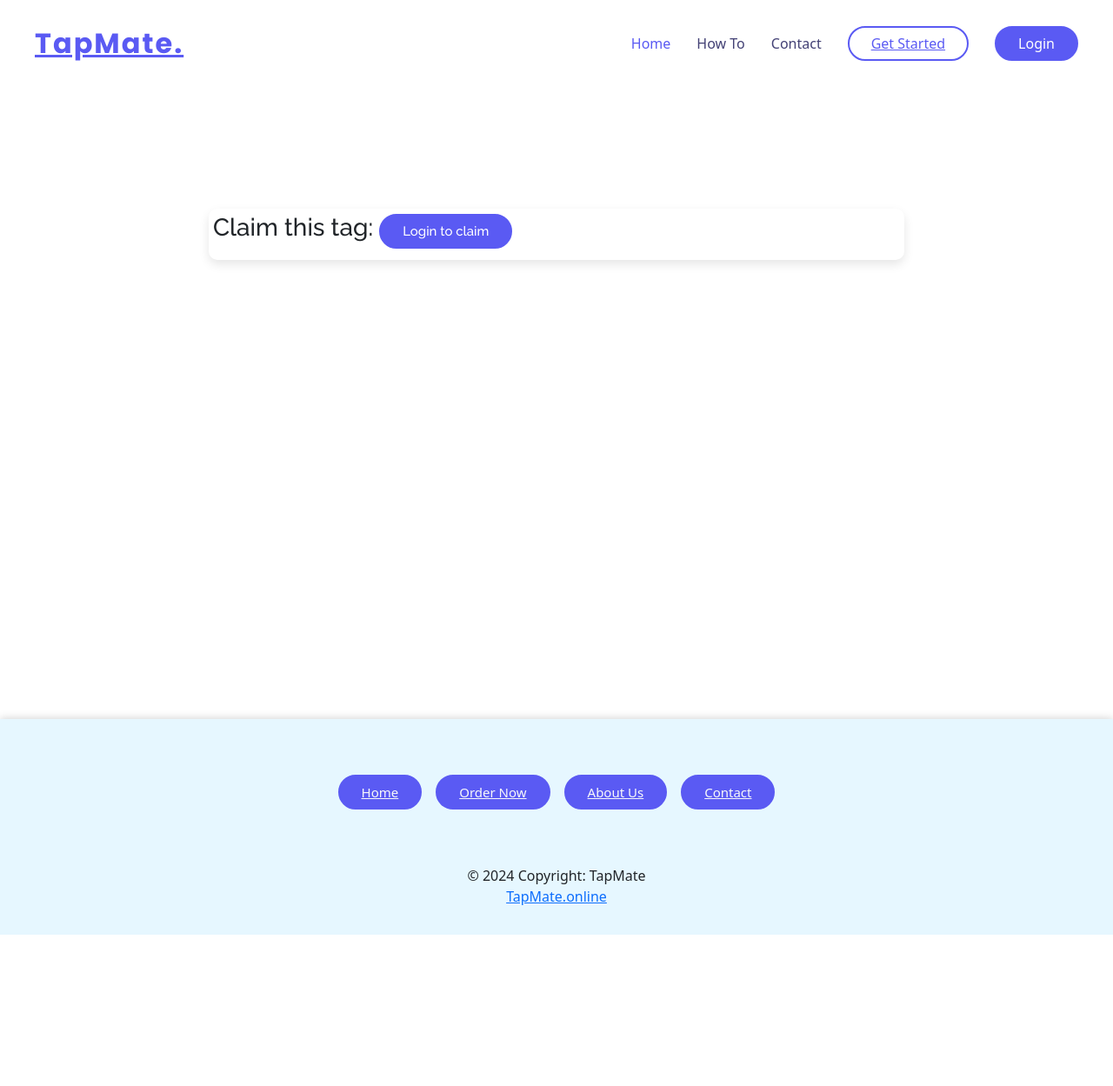
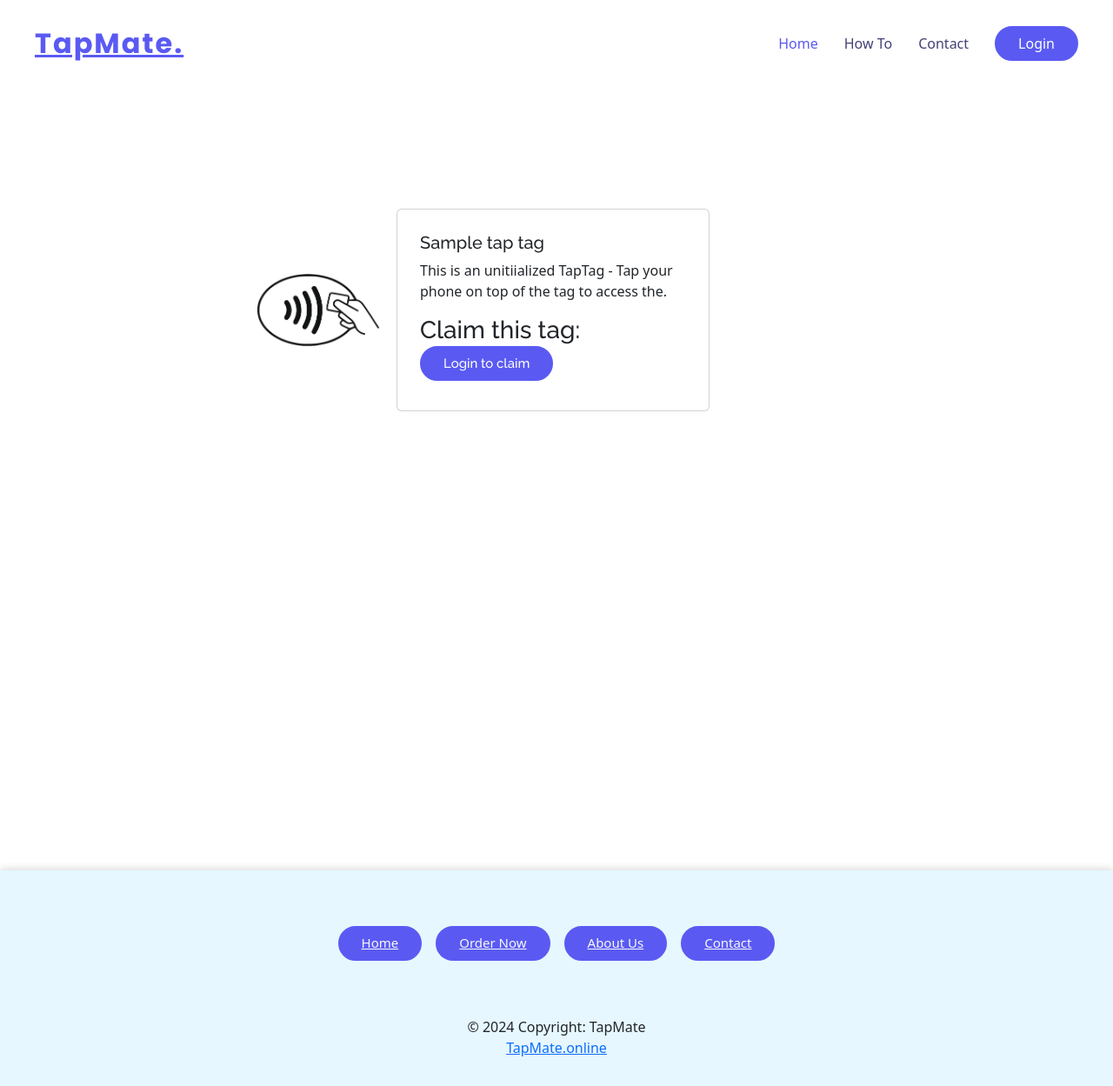
Before and after one commit to Bigpunishah/TapMate, a Django app: template Website/templates/tag.html in a window 1280 px wide. Shown: the whole page at 87% size. Before the commit the page ends 1075 px from the top, so only its background shows below. Run offline with Django 4.2, Linux system fonts and the light colour scheme; the template is opened without the code that fills it: most values are stand-ins (such as "Sample title", 1, 10 or a date in 2020); parts of the project's set-up code (start-up, migrations or seed data) failed here and were passed over; some libraries are stand-ins or nearby versions.

Commit message:
Project Complete - potential updates are iminent down the road.

```diff
--- a/Website/models.py
+++ b/Website/models.py
@@ -12,6 +12,7 @@
     initialized = models.CharField(max_length=10) # Initialized yet or not
     gaurdian = models.CharField(max_length=25)
     enabled = models.CharField(max_length=10)
+    description = models.TextField(blank=True)
     # items to adding
     # Data point/ points
 
--- a/Website/templates/navbar.html
+++ b/Website/templates/navbar.html
@@ -21,7 +21,6 @@
             <li class="nav-item"><a class="nav-link scrollto active" href="#hero">Home</a></li>
             <li class="nav-item"><a class="nav-link scrollto" href="#howto">How To</a></li>
             <li class="nav-item"><a class="nav-link scrollto" href="#contact">Contact</a></li>
-            <li class="nav-item"><a class="getstarted scrollto" href="#about">Get Started</a></li>
             <li class="nav-item"><a class="nav-button" href="{% url 'login' %}">Login</a></li>
           {% endif %}
         {% endif %}
--- a/Website/templates/tag.html
+++ b/Website/templates/tag.html
@@ -7,7 +7,7 @@
 
 <br><br><br><br><br>
 
-<div class="taptag cust-card">
+<div class="container">
 
 
   {% if user.is_authenticated %}
@@ -18,62 +18,94 @@
 
       {% if owners_tag %}
       <!-- Logged in - Initialized - Own Tag (Editable) -->
-        <div class="accordion accordion-flush" id="accordionFlushExample">
-          <div class="accordion-item">
-            <h2 class="accordion-header">
-              <button class="accordion-button collapsed" type="button" data-bs-toggle="collapse" data-bs-target="#flush-collapseOne" aria-expanded="false" aria-controls="flush-collapseOne">
-                  {{tap_tag.tag_name}}
-              </button>
-            </h2>
-            <div id="flush-collapseOne" class="accordion-collapse collapse" data-bs-parent="#accordionFlushExample">
-              <div class="accordion-body">Tap tag data
-                  <button class="custom-button">Edit tag</button>
+        {% if tap_tag %}
+          <div class="section-title">
+            <h2>{{tap_tag.tag_name}}</h2>
           </div>
+          <div class="taptag">
+            <div class="item">
+              <h2>Name:</h2> <h3>{{tap_tag.tag_name}}</h3>
             </div>
+
+            <br>
+            <br>
+            <div class="item">
+              <h2>Location:</h2>
+              <h3>{{tap_tag.tag_location}}</h3>
+            </div>
+            <br>
+            <br>
+            <div class="desription-item-title">
+              <h2>Descritption:</h2>
+            </div>
+              <div class="desription-item">
+                <h6>{{tap_tag.description}}</h6>
+
+              </div>
+              <div class="centered-button">
+                <a href="{% url 'edit_tag' tap_tag.gaurdian  %}" class="custom-button2">Edit Tag info!</a>
               </div>
           </div>
 
-        <div class="centered-button">
-            <button class="custom-button">Edit Tag info!</button>
-        </div>
+
+        {% endif %}
+
+
+
 
       {% else %}
       <!-- Logged in - Initialized - Not Own Tag (View Only) -->
 
-        <div class="accordion accordion-flush" id="accordionFlushExample">
-          <div class="accordion-item">
-            <h2 class="accordion-header">
-              <button class="accordion-button collapsed" type="button" data-bs-toggle="collapse" data-bs-target="#flush-collapseOne" aria-expanded="false" aria-controls="flush-collapseOne">
-                  {{tap_tag.tag_name}} View Only
-              </button>
-            </h2>
-            <div id="flush-collapseOne" class="accordion-collapse collapse" data-bs-parent="#accordionFlushExample">
-              <div class="accordion-body">Tap tag data as a viewer
+        {% if tap_tag %}
+        <div class="section-title">
+          <h2>{{tap_tag.tag_name}}</h2>
+        </div>
+        <div class="taptag">
+          <div class="item">
+            <h2>Name:</h2> <h3>{{tap_tag.tag_name}}</h3>
+          </div>
+
+          <br>
+          <br>
+          <div class="item">
+            <h2>Location:</h2>
+            <h3>{{tap_tag.tag_location}}</h3>
+          </div>
+          <br>
+          <br>
+          <div class="item">
+            <h2>Descritption:</h2>
+            {{tap_tag.description}}
           </div>
         </div>
-          </div>
-        </div>
+
+        {% endif %}
 
       {% endif %}
 
     {% else %}
     <!-- Logged in - Not initialized (Claimable) -->
 
-      <div id="claimtag">
+      <div id="claimtag" class="container">
         <div class="offset-md-2" style="max-width: 540px;">
           <div class="row g-0">
             <div class="col-md-4 d-flex justify-content-center align-items-center text-center">
-              <img src="{% static 'img/nfc_picture-nobg.png' %}" class="img-fluid rounded-start" alt="..." style="max-width: 100%; height: auto;">
+              <img src="{% static 'img/nfc_picture-nobg.png' %}" class="img-fluid rounded-start" alt="..." style="max-width: 80%; height: auto;">
             </div>
             <div class="col-md-8">
+              <div class="card">
+                <div style="margin: 10px;">
                   <div class="card-body">
                     <h5 class="card-title">{{tap_tag.tag_name}}</h5>
-                <p class="card-text">This is a wider card with supporting text below as a natural lead-in to additional content. This content is a little bit longer.</p>
+                    <p class="card-text">This is an unitiialized TapTag - Tap your phone on top of the tag to access the.</p>
                     <!-- Button trigger modal -->
                     <button type="button" class="custom-button" data-bs-toggle="modal" data-bs-target="#exampleModal">
                       Claim this tag!
                     </button>
                   </div>
+                </div>
+              </div>
+
             </div>
           </div>
         </div>
@@ -121,25 +153,59 @@
     {% if tagtag_initialized %}
     <!-- Not logged in - Initialized (View Only)-->
 
-      <div class="accordion accordion-flush" id="accordionFlushExample">
-        <div class="accordion-item">
-          <h2 class="accordion-header">
-            <button class="accordion-button collapsed" type="button" data-bs-toggle="collapse" data-bs-target="#flush-collapseOne" aria-expanded="false" aria-controls="flush-collapseOne">
-                {{tap_tag.tag_name}} View Only
-            </button>
-          </h2>
-          <div id="flush-collapseOne" class="accordion-collapse collapse" data-bs-parent="#accordionFlushExample">
-            <div class="accordion-body">Tap tag data as a viewer
+      {% if tap_tag %}
+      <div class="section-title">
+        <h2>{{tap_tag.tag_name}}</h2>
       </div>
+      <div class="taptag">
+        <div class="item">
+          <h2>Name:</h2> <h3>{{tap_tag.tag_name}}</h3>
+        </div>
+
+        <br>
+        <br>
+        <div class="item">
+          <h2>Location:</h2>
+          <h3>{{tap_tag.tag_location}}</h3>
+        </div>
+        <br>
+        <br>
+        <div class="desription-item-title">
+          <h2>Descritption:</h2>
+        </div>
+          <div class="desription-item">
+            <h6>{{tap_tag.description}}</h6>
+          </div>
+      </div>
+
+      {% endif %}
+
+
+    {% else %}
+    <!-- Not logged in - Not Initialized (Login to claim)-->
+
+    <div id="claimtag" class="container">
+      <div class="offset-md-2" style="max-width: 540px;">
+        <div class="row g-0">
+          <div class="col-md-4 d-flex justify-content-center align-items-center text-center">
+            <img src="{% static 'img/nfc_picture-nobg.png' %}" class="img-fluid rounded-start" alt="..." style="max-width: 80%; height: auto;">
+          </div>
+          <div class="col-md-8">
+            <div class="card">
+              <div style="margin: 10px;">
+                <div class="card-body">
+                  <h5 class="card-title">{{tap_tag.tag_name}}</h5>
+                  <p class="card-text">This is an unitiialized TapTag - Tap your phone on top of the tag to access the.</p>
+                  <h3>Claim this tag: <a href="#" class="custom-button2">Login to claim</a></h3>
+                </div>
+              </div>
+            </div>
+
           </div>
         </div>
       </div>
 
 
-    {% else %}
-    <!-- Not logged in - Not Initialized (Login to claim)-->
-
-      <h3>Claim this tag: <a href="#" class="custom-button2">Login to claim</a></h3>
 
 
     {% endif %}
@@ -154,7 +220,3 @@
 <br><br><br><br><br>
 <br><br><br><br><br>
 {% endblock %}
-
-
-
-<!-- ! Rewrite -->
--- a/Website/urls.py
+++ b/Website/urls.py
@@ -7,10 +7,12 @@
     path('login/', views.login_user, name='login'),
     path('logout/', views.logout_user, name='logout'),
     path('register/', views.register_user, name='register'),
+    path('howto/', views.how_to, name='howto'),
     path('taptags', views.users_tags, name='taptags'),
     # May need to update poorimary key to a a string for the object id.
     path('tag/<int:primary_key>', views.individual_tap_tag, name='tag'),
     path('claim_tag/<int:primary_key>', views.claim_tag, name='claim_tag'),
+    path('tag/edit-tag/<int:primary_key>', views.edit_tag, name='edit_tag'),
 
 
 ]
--- a/static/css/styles.css
+++ b/static/css/styles.css
@@ -115,7 +152,7 @@
 
 .taptag {
   margin: 0 auto; /* Center the element horizontally */
-  max-width: 800px; /* Limit the maximum width */
+  max-width: 1100px; /* Limit the maximum width */
   padding: 20px; /* Add padding for spacing */
   background-color: #fff; /* Background color */
   border-radius: 10px; /* Rounded corners */
@@ -124,15 +161,91 @@
 }
 
 @media (max-width: 992px) {
-  .taptag {
-    margin-right: 40px;
-    margin-left: 40px;
-  }
+  .item {
+    display: block; /* Ensure items are stacked on smaller screens */
+    padding: 10px;
+}
+
+.taptag h2 {
+    font-weight: 800;
+    font-size: 20px;
+    color: #434175;
+    margin-bottom: 20px;
+    display: block;
+}
+
+.taptag h3 {
+    font-weight: 800;
+    font-size: 15px;
+    color: #ff00f2;
+    margin-bottom: 20px;
+    display: block;
+}
+
+.taptag h6 {
+    font-weight: 600;
+    font-family: 'Segoe UI', Tahoma, Geneva, Verdana, sans-serif;
+    font-size: 15px;
+    color: #000000;
+    margin-left: 20px;
+    display: block;
+}
 }
 
 .taptag:hover{
   background-color: #d3d3d3b4;
 }
+
+.desription-item-title{
+  align-items: center;
+  display: block;
+  text-align: center;
+  justify-content: space-between;
+  padding: 10px;
+}
+
+.desription-item{
+  align-items: center;
+  display: block;
+  /* justify-content: space-between; */
+  padding-left: 5px;
+}
+
+.item {
+  display: flex; /* Ensure spans are inline */
+  align-items: center;
+  /* Remove the next line if you want the span to appear next to the h1 */
+  justify-content: space-between;
+
+  border-bottom: 1px solid #000;
+  padding: 10px 30px
+}
+
+.taptag h2{
+  font-weight: 800;
+  font-size: 20px;
+  color: #434175;
+  margin-bottom: 20px;
+  display: block;
+}
+
+.taptag h3{
+  font-weight: 800;
+  font-size: 15px;
+  color: #ff00f2;
+  margin-bottom: 20px;
+  display: block;
+}
+
+.taptag h6{
+  font-weight: 600;
+  font-family: 'Segoe UI', Tahoma, Geneva, Verdana, sans-serif;
+  font-size: 15px;
+  color: #000000;
+  margin-left: 20px;
+  display: block;
+}
+
 
 .taptag-card{
   background-color: #fff; /* Background color */
@@ -238,7 +352,7 @@
 
 .cust-card {
   background-color: #fff;
-  padding: 5px; /* Default padding */
+  padding: 1px; /* Default padding */
   border-radius: 10px; /* Optional: Add border radius if desired */
 }
 .centered-card {
```
Also changed, not shown: other parts of static/css/styles.css (+64 -5 lines), Website/forms.py (+15 -0 lines), Website/templates/add_tag_instructions.html (added, +50 -0 lines), Website/templates/edit_tag.html (+26 -0 lines), Website/templates/home.html (+10 -6 lines), Website/templates/taptags.html (+2 -5 lines), Website/views.py (+39 -3 lines), Website/migrations/0001_initial.py. Lines whose indentation alone changed are shown as unchanged.
